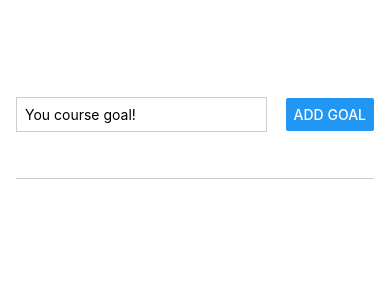
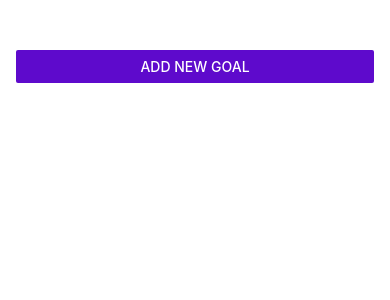
Before and after one commit to YuriyRysak/R_N_Calendar-events_demo, a React Native app: screen / in a window 390 px wide. Shown: the top 300 px of the page. Built offline with nearby package versions, Linux system fonts and the light colour scheme.

Commit message:
add button cancel styles

```diff
--- a/App.js
+++ b/App.js
@@ -1,12 +1,16 @@
 import { useState } from 'react';
 import  GoalItem from './components/GoalItem';
 import GoalInput from './components/GoalInput';
-import { StyleSheet, View, FlatList } from 'react-native';
+import { StyleSheet, View, FlatList, Button } from 'react-native';
 
 
 export default function App() {
+  const [modalIsVisible, setModalIsVisible] = useState(false);
+  const [courseGoals, setCourseGoals] = useState([]);
 
-  const [courseGoals, setCourseGoals] = useState([]);
+  function startAddGoalHandler() {
+    setModalIsVisible(true);
+  }
 
 
   function addGoalHandler(enteredGoalText) {
@@ -26,7 +30,12 @@
 
   return (
     <View style={styles.appContainer}>
-      <GoalInput onAddGoal={addGoalHandler} />
+      <Button
+        title='Add New Goal'
+        color="#5e0acc"
+        onPress={startAddGoalHandler}
+       />
+      <GoalInput visible={modalIsVisible} onAddGoal={addGoalHandler} />
 
      <View style={styles.goalsContainer}>
       <FlatList
--- a/components/GoalInput.js
+++ b/components/GoalInput.js
@@ -1,6 +1,7 @@
 
-import { StyleSheet, View, TextInput, Button } from "react-native";
+import { StyleSheet, View, TextInput, Button, Modal } from "react-native";
 import { useState } from "react";
+
 
 function GoalInput (props) {
 
@@ -18,6 +19,7 @@
     }
 
     return (
+      <Modal visible={props.visible} animationType="slide">
         <View style={styles.inputContainer}>
           <TextInput
             style={styles.textInput}
@@ -25,9 +27,18 @@
             onChangeText={goalInputHandler}
             value={enteredGoalText}
             />
+           <View style={styles.buttonContainer}>
+              <View style={styles.button}>
+                <Button title='Add Goal' onPress={addGoalHandler}/>
+              </View>
+              <View style={styles.button}>
+                <Button title='Cancel' />
+              </View>
+           </View>
 
-          <Button title='Add Goal' onPress={addGoalHandler}/>
-      </View>
+        </View>
+
+     </Modal>
     );
 }
 
@@ -35,10 +46,10 @@
   const styles = StyleSheet.create({
     inputContainer: {
         flex: 1,
-        flexDirection: 'row',
-        justifyContent: 'space-between',
+        justifyContent: 'center',
         alignItems: 'center',
         marginBottom: 24,
+        padding: 16,
         borderBottomColor: "#cccccc",
         borderBottomWidth: 1
 
@@ -46,8 +57,17 @@
       textInput: {
         borderWidth: 1,
         borderColor: '#cccccc',
-        width: '70%',
-        marginRight: 8,
+        width: '100%',
+        // marginRight: 8,
         padding: 8
+      },
+      buttonContainer: {
+        marginTop: 8,
+        flexDirection: 'row'
+      },
+      button: {
+        width: 100,
+        marginHorizontal: 8
+
       }
-  })
+  });
```
